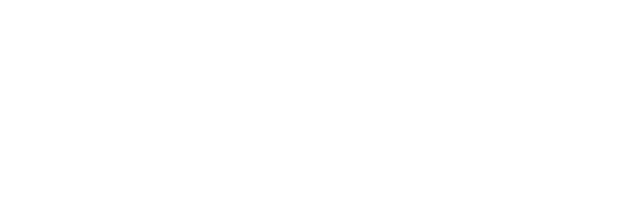
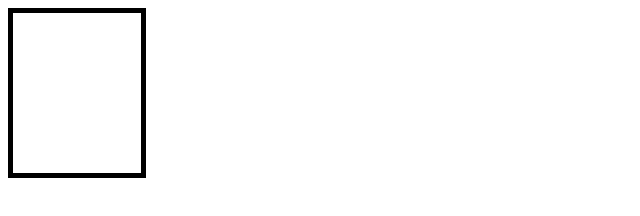
Before and after one commit to CluckyDawey/Etch-a-Sketch, a plain HTML site: page index.html in a window 1280 px wide. Shown: the whole page, without its empty margins (0-640 px from the left). Drawn offline with Linux system fonts and the light colour scheme.

Commit message:
Added CSS for future appended boxes

```diff
--- a/Etch-a-Sketch.js
+++ b/Etch-a-Sketch.js
@@ -0,0 +1,7 @@
+const container = document.querySelector("#container");
+
+const box = document.createElement("div");
+
+for (let i = 0; i <= 16; i++) {
+    container.append(box);
+}
--- a/index.html
+++ b/index.html
@@ -10,5 +10,7 @@
     <div id="container">
 
     </div>
+
+    <script src="Etch-a-Sketch.js"></script>
 </body>
 </html>
--- a/styles.css
+++ b/styles.css
@@ -0,0 +1,12 @@
+#container {
+    display: inline-flex;
+    flex-direction: row;
+    justify-content: center;
+    align-items: center;
+}
+
+#container > div {
+    border: 5px black solid;
+    height: 20vh;
+    width: 10vw;
+}
```
